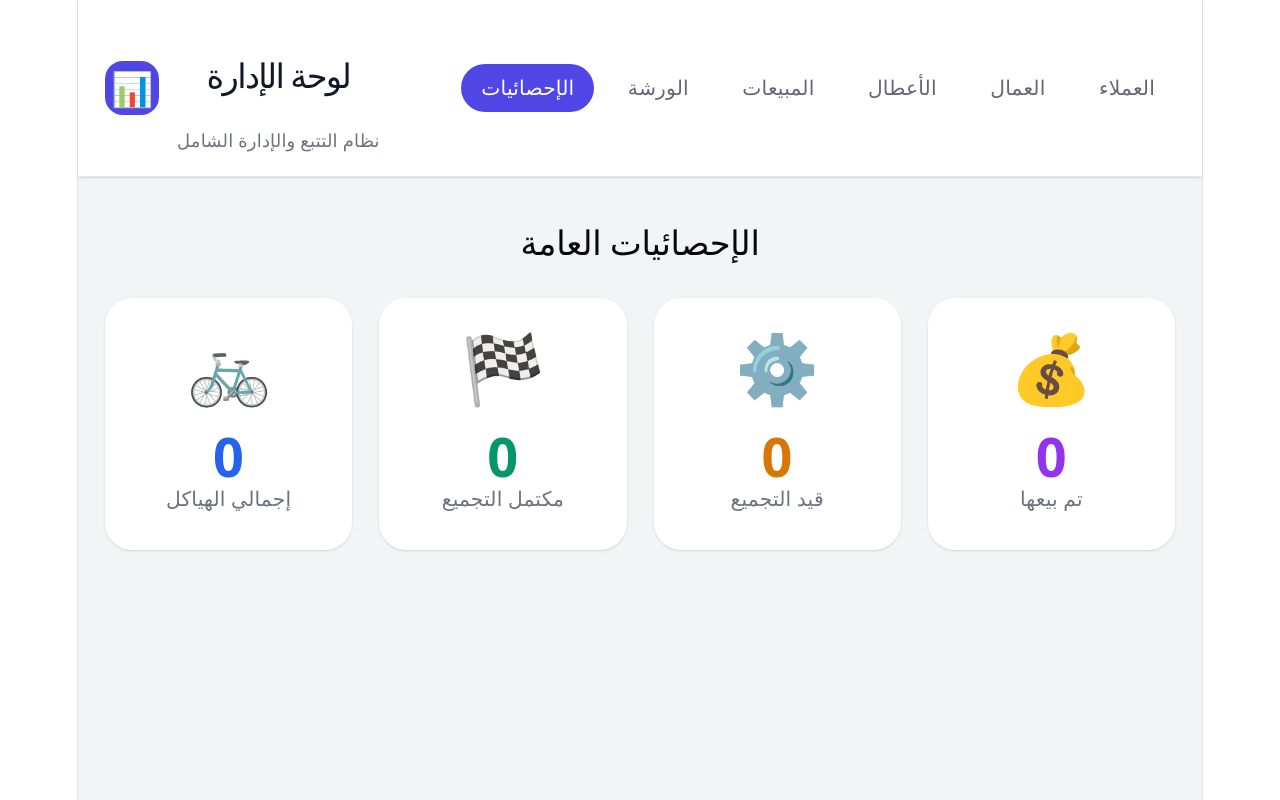
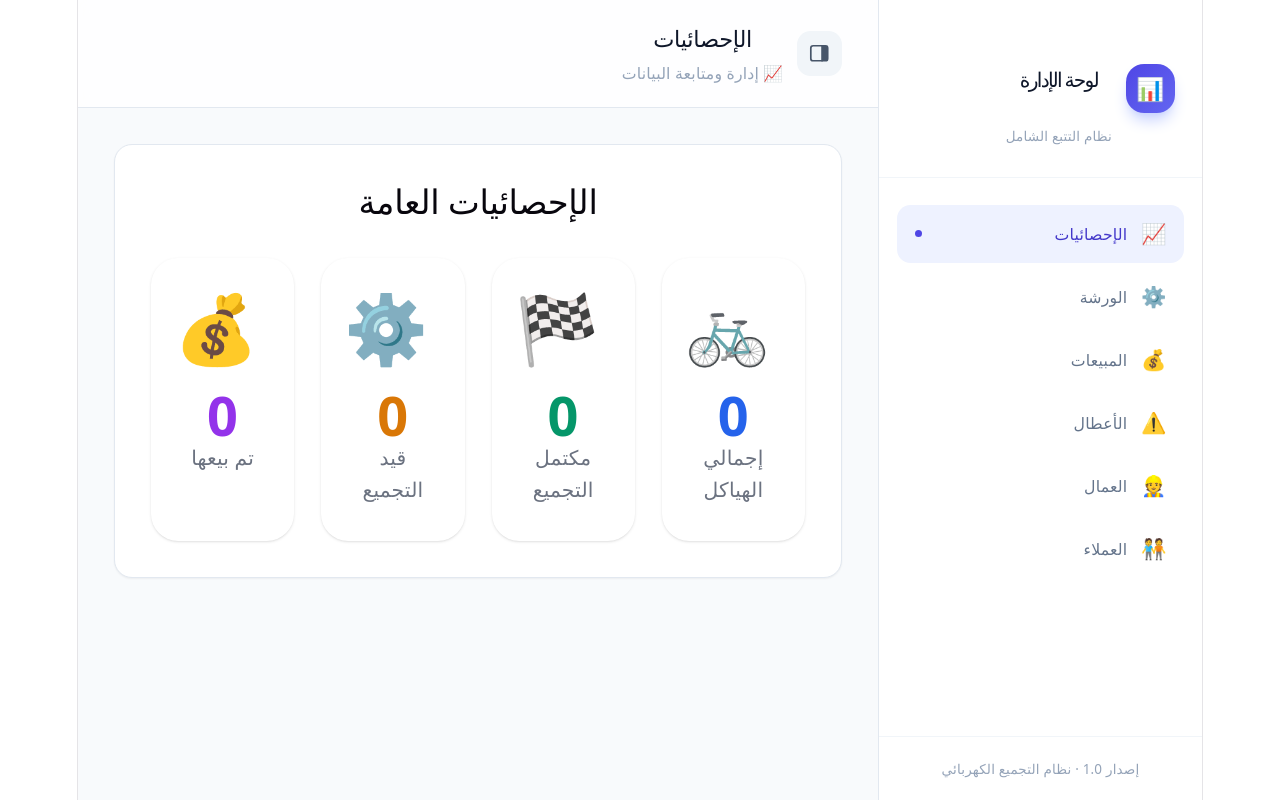
Before and after one commit to Henkamoh00/e-bike_factory_management_system, a Vue app in the folder frontend/: page /admin in a window 1280 px wide. Built offline with nearby package versions, Linux system fonts and the light colour scheme; no server answers.

Commit message:
feat(ui): make admin dashboard fully responsive with collapsible sidebar

```diff
--- a/frontend/src/views/AdminDashboard.vue
+++ b/frontend/src/views/AdminDashboard.vue
@@ -1,29 +1,104 @@
 <template>
-  <div class="min-h-screen bg-gray-100 font-sans">
-    <!-- Header -->
-    <header class="bg-white shadow border-b sticky top-0 z-50">
-      <div class="max-w-7xl mx-auto px-6 py-5 flex justify-between items-center">
-        <div class="flex items-center gap-4">
-          <div class="w-12 h-12 bg-indigo-600 rounded-2xl flex items-center justify-center text-white text-3xl">📊</div>
-          <div>
-            <h1 class="text-3xl font-bold text-gray-900">لوحة الإدارة</h1>
-            <p class="text-gray-500">نظام التتبع والإدارة الشامل</p>
+  <div class="min-h-screen bg-slate-50 font-sans flex" dir="rtl">
+
+    <!-- Overlay للموبايل/التابلت عند فتح السايدبار -->
+    <div
+      v-if="isSidebarOpen"
+      @click="isSidebarOpen = false"
+      class="fixed inset-0 bg-black/50 z-40 lg:hidden transition-opacity duration-300"
+    ></div>
+
+    <!-- Sidebar -->
+    <aside
+      :class="asideClasses"
+      class="fixed lg:sticky top-0 right-0 h-screen w-72 max-w-[85vw] overflow-hidden bg-white border-slate-200 flex flex-col shrink-0 z-50 transition-all duration-300 ease-in-out"
+    >
+      <div class="px-5 sm:px-6 py-6 sm:py-7 border-b border-slate-100 flex items-center justify-between">
+        <div class="flex items-center gap-3 min-w-0">
+          <div class="w-10 h-10 sm:w-11 sm:h-11 bg-gradient-to-br from-indigo-600 to-indigo-500 rounded-2xl flex items-center justify-center text-white text-lg sm:text-xl shadow-lg shadow-indigo-200 shrink-0">
+            📊
+          </div>
+          <div class="min-w-0">
+            <h1 class="text-base sm:text-lg font-bold text-slate-900 leading-tight truncate">لوحة الإدارة</h1>
+            <p class="text-xs text-slate-400 truncate">نظام التتبع الشامل</p>
           </div>
         </div>
 
-        <div class="flex items-center gap-3 flex-wrap text-lg font-medium">
-          <button @click="switchTab('dashboard')" :class="activeTab === 'dashboard' ? 'active-tab' : ''" class="tab-btn">الإحصائيات</button>
-          <button @click="switchTab('assembly')" :class="activeTab === 'assembly' ? 'active-tab' : ''" class="tab-btn">الورشة</button>
-          <button @click="switchTab('sales')"     :class="activeTab === 'sales'     ? 'active-tab' : ''" class="tab-btn">المبيعات</button>
-          <button @click="switchTab('faults')"    :class="activeTab === 'faults'    ? 'active-tab' : ''" class="tab-btn">الأعطال</button>
-          <button @click="switchTab('workers')"   :class="activeTab === 'workers'   ? 'active-tab' : ''" class="tab-btn">العمال</button>
-          <button @click="switchTab('customers')" :class="activeTab === 'customers' ? 'active-tab' : ''" class="tab-btn">العملاء</button>
+        <!-- زر إغلاق السايدبار (يظهر فقط على الموبايل/التابلت) -->
+        <button
+          @click="isSidebarOpen = false"
+          class="lg:hidden shrink-0 w-9 h-9 flex items-center justify-center rounded-lg text-slate-400 hover:bg-slate-100 hover:text-slate-600 transition-colors"
+          aria-label="إغلاق القائمة"
+        >
+          <svg xmlns="http://www.w3.org/2000/svg" class="w-5 h-5" fill="none" viewBox="0 0 24 24" stroke="currentColor" stroke-width="2">
+            <path stroke-linecap="round" stroke-linejoin="round" d="M6 18L18 6M6 6l12 12" />
+          </svg>
+        </button>
       </div>
 
+      <nav class="flex-1 px-3 sm:px-4 py-4 sm:py-6 space-y-1 overflow-y-auto">
+        <button
+          v-for="tab in tabs"
+          :key="tab.id"
+          @click="switchTab(tab.id)"
+          :class="activeTab === tab.id
+            ? 'bg-indigo-50 text-indigo-700 font-semibold'
+            : 'text-slate-500 hover:bg-slate-50 hover:text-slate-800'"
+          class="w-full flex items-center gap-3 px-3 sm:px-4 py-2.5 sm:py-3 rounded-xl transition-all duration-200 text-sm"
+        >
+          <span class="text-base sm:text-lg">{{ tab.icon }}</span>
+          <span class="truncate">{{ tab.label }}</span>
+          <span
+            v-if="activeTab === tab.id"
+            class="mr-auto w-1.5 h-1.5 rounded-full bg-indigo-600 shrink-0"
+          ></span>
+        </button>
+      </nav>
+
+      <div class="px-5 sm:px-6 py-4 sm:py-5 border-t border-slate-100">
+        <p class="text-[11px] sm:text-xs text-slate-400 text-center">إصدار 1.0 · نظام التجميع الكهربائي</p>
+      </div>
+    </aside>
+
+    <!-- Main content -->
+    <div class="flex-1 min-w-0 w-full">
+      <header class="bg-white/80 backdrop-blur border-b border-slate-200 sticky top-0 z-30">
+        <div class="px-4 sm:px-6 lg:px-8 py-4 sm:py-5 flex items-center justify-between gap-3">
+          <div class="flex items-center gap-3 min-w-0">
+            <!-- زر فتح/إغلاق السايدبار على الشاشات الكبيرة (بدون Overlay) -->
+            <button
+              @click="isDesktopSidebarOpen = !isDesktopSidebarOpen"
+              class="hidden lg:flex shrink-0 w-10 h-10 items-center justify-center rounded-xl bg-slate-100 text-slate-600 hover:bg-slate-200 transition-colors duration-200"
+              :aria-label="isDesktopSidebarOpen ? 'إغلاق القائمة الجانبية' : 'فتح القائمة الجانبية'"
+            >
+              <svg xmlns="http://www.w3.org/2000/svg" class="w-5 h-5" viewBox="0 0 24 24" fill="none" stroke="currentColor" stroke-width="1.8" stroke-linecap="round" stroke-linejoin="round">
+                <rect x="3" y="4" width="18" height="16" rx="2.5" />
+                <line x1="15" y1="4" x2="15" y2="20" />
+                <rect v-if="isDesktopSidebarOpen" x="15" y="4" width="6" height="16" rx="0" fill="currentColor" stroke="none" />
+              </svg>
+            </button>
+
+            <!-- زر ☰ لفتح السايدبار على الموبايل/التابلت -->
+            <button
+              @click="isSidebarOpen = true"
+              class="lg:hidden shrink-0 w-10 h-10 flex items-center justify-center rounded-xl bg-slate-100 text-slate-600 hover:bg-slate-200 transition-colors duration-200"
+              aria-label="فتح القائمة"
+            >
+              <svg xmlns="http://www.w3.org/2000/svg" class="w-5 h-5" fill="none" viewBox="0 0 24 24" stroke="currentColor" stroke-width="2">
+                <path stroke-linecap="round" stroke-linejoin="round" d="M4 6h16M4 12h16M4 18h16" />
+              </svg>
+            </button>
+
+            <div class="min-w-0">
+              <h2 class="text-lg sm:text-xl font-bold text-slate-900 truncate">{{ currentTabLabel }}</h2>
+              <p class="text-xs sm:text-sm text-slate-400 truncate">{{ currentTabIcon }} إدارة ومتابعة البيانات</p>
+            </div>
+          </div>
         </div>
       </header>
 
-    <div class="max-w-7xl mx-auto px-6 py-10">
+      <main class="p-4 sm:p-6 lg:p-8 max-w-6xl mx-auto">
+        <div class="bg-white rounded-xl sm:rounded-2xl border border-slate-200 shadow-sm p-4 sm:p-6 lg:p-8 transition-all duration-300">
           <DashboardStatsTab v-if="activeTab === 'dashboard'" :stats="stats" />
 
           <AssemblyTab
@@ -58,6 +133,8 @@
             :customers-list="customersList"
             @open-customer-modal="showCustomerModal = true"
           />
+        </div>
+      </main>
     </div>
 
     <AssemblyFormModal
@@ -99,7 +176,7 @@
 </template>
 
 <script setup>
-import { ref, onMounted } from 'vue'
+import { ref, computed, onMounted } from 'vue'
 
 import AssemblyFormModal from '../components/admin/modals/AssemblyFormModal.vue'
 import SaleModal from '../components/admin/modals/SaleModal.vue'
@@ -115,6 +192,16 @@ import WorkersTab from '../components/admin/tabs/WorkersTab.vue'
 import CustomersTab from '../components/admin/tabs/CustomersTab.vue'
 
 const activeTab = ref('dashboard')
+const isSidebarOpen = ref(false)        // فتح/إغلاق السايدبار على الموبايل (مع Overlay)
+const isDesktopSidebarOpen = ref(true)  // فتح/إغلاق السايدبار على الشاشات الكبيرة (بدون Overlay)
+
+const asideClasses = computed(() => {
+  const mobile = isSidebarOpen.value ? 'translate-x-0' : 'translate-x-full'
+  const desktop = isDesktopSidebarOpen.value
+    ? 'lg:translate-x-0 lg:w-72 lg:opacity-100 lg:pointer-events-auto lg:border-l'
+    : 'lg:-translate-x-full lg:w-0 lg:opacity-0 lg:pointer-events-none lg:border-l-0'
+  return `${mobile} ${desktop}`
+})
 
 const showAssemblyModal = ref(false)
 const showSaleModal     = ref(false)
@@ -131,7 +218,23 @@ const allChassisList         = ref([])
 const workersList            = ref([])
 const customersList          = ref([])
 
-const switchTab = (tab) => { activeTab.value = tab }
+// ── تبويبات (بيانات عرض فقط، لا تغيير على المنطق) ─────────────────────────
+const tabs = [
+  { id: 'dashboard', label: 'الإحصائيات', icon: '📈' },
+  { id: 'assembly',  label: 'الورشة',      icon: '⚙️' },
+  { id: 'sales',     label: 'المبيعات',    icon: '💰' },
+  { id: 'faults',    label: 'الأعطال',     icon: '⚠️' },
+  { id: 'workers',   label: 'العمال',      icon: '👷' },
+  { id: 'customers', label: 'العملاء',     icon: '🧑‍🤝‍🧑' },
+]
+
+const currentTabLabel = computed(() => tabs.find(t => t.id === activeTab.value)?.label || '')
+const currentTabIcon  = computed(() => tabs.find(t => t.id === activeTab.value)?.icon || '')
+
+const switchTab = (tab) => {
+  activeTab.value = tab
+  isSidebarOpen.value = false // إغلاق السايدبار تلقائيًا بعد اختيار تبويب على الموبايل
+}
 
 // ── API calls ───────────────────────────────────────────────────────────────
 const API = 'http://localhost:8000'
@@ -201,8 +304,3 @@ onMounted(() => {
   loadCustomers()
 })
 </script>
-
-<style scoped>
-.tab-btn { padding: 8px 20px; border-radius: 9999px; transition: all 0.3s; }
-.active-tab { background-color: #4f46e5; color: white !important; }
-</style>
```
Also changed, not shown: 1 other file (tests, documents, lock files or other folders). Lines whose indentation alone changed are shown as unchanged.
